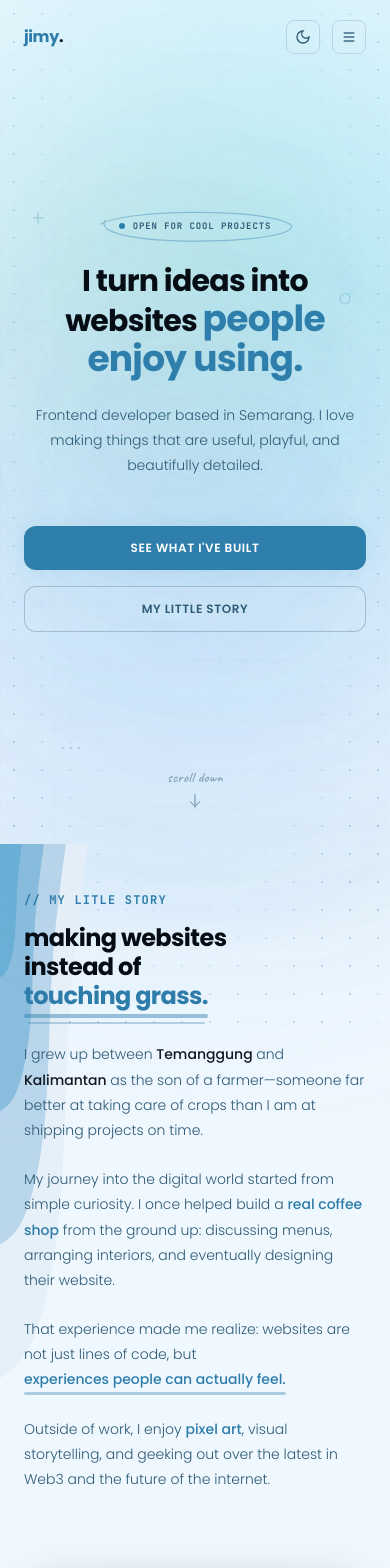
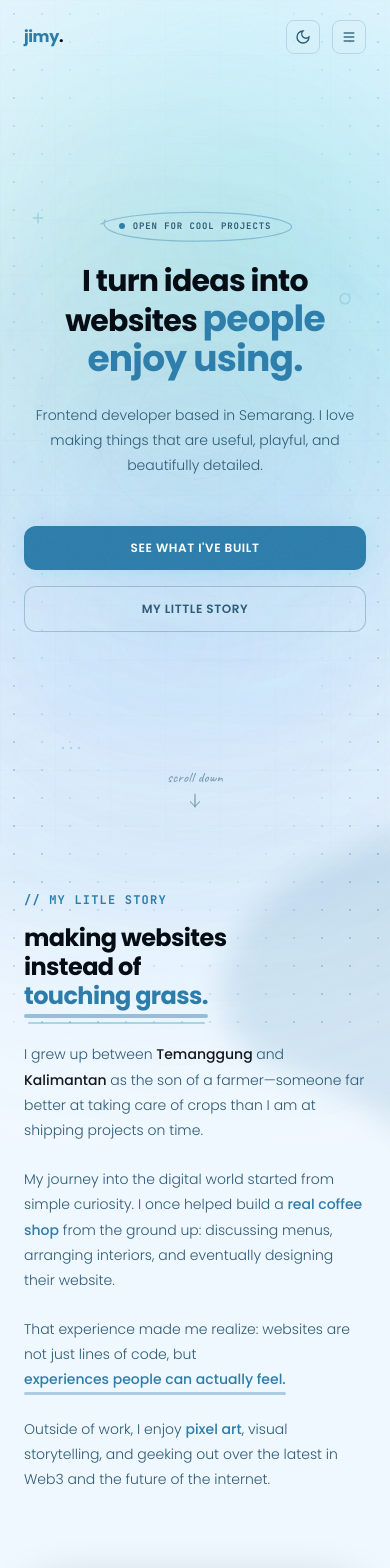
Before and after one commit to BorgirRaX/portofolio, a Vue app: page /about in a window 390 px wide. Shown: the top 1568 px of the page. Built offline with nearby package versions, Linux system fonts and the light colour scheme.

Commit message:
refactor: update background SVGs and remove redundant decorative elements in About and Skills sections

```diff
--- a/src/components/AboutSection.vue
+++ b/src/components/AboutSection.vue
@@ -1,19 +1,15 @@
 <template>
   <section
     id="about"
-    class="pt-12 pb-24 md:pb-32 bg-transparent relative"
-  >
-    <!-- Soft atmospheric transition gradient belt from Hero to About -->
+    class="pt-12 pb-24 md:pb-32 bg-transparent relative">
+
     <div
-      class="absolute -top-16 left-0 right-0 h-48 bg-gradient-to-b from-transparent via-primary/3 to-transparent dark:via-primary/1.5 pointer-events-none z-0"
-    ></div>
+      class="absolute -top-16 left-0 right-0 h-48 bg-linear-to-b from-transparent via-primary/3 to-transparent dark:via-primary/1.5 pointer-events-none z-0">
+    </div>
+    <div
+      class="absolute -top-[120px] left-1/2 -translate-x-1/2 w-[600px] h-[240px] rounded-full bg-primary/4 dark:bg-primary/2 blur-[100px] pointer-events-none z-0">
+    </div>
 
-    <!-- Ambient transition glow belt between Hero and About -->
-    <div
-      class="absolute -top-[120px] left-1/2 -translate-x-1/2 w-[600px] h-[240px] rounded-full bg-primary/4 dark:bg-primary/2 blur-[100px] pointer-events-none z-0"
-    ></div>
-
-    <!-- Hand-drawn vertical doodle connector line (Part 2 of thread) -->
     <svg
       class="absolute top-0 left-[28%] w-8 h-24 text-primary/25 pointer-events-none select-none hidden md:block z-20"
       viewBox="0 0 100 240"
@@ -25,44 +21,31 @@
         stroke="currentColor"
         stroke-width="1.8"
         stroke-linecap="round"
-        stroke-dasharray="5 5"
-      />
+        stroke-dasharray="5 5"/>
     </svg>
 
-    <!-- Subtle wavy connector line (Part 2 of wave) -->
     <svg
       class="absolute top-0 right-[24%] w-6 h-20 text-primary/20 pointer-events-none select-none hidden md:block z-20"
       viewBox="0 0 100 200"
       fill="none"
-      xmlns="http://www.w3.org/2000/svg"
-    >
+      xmlns="http://www.w3.org/2000/svg">
       <path
         d="M 50,0 C 40,60 80,130 60,200"
         stroke="currentColor"
         stroke-width="1.5"
-        stroke-linecap="round"
-      />
+        stroke-linecap="round"/>
     </svg>
 
-    <!-- Corner blob shapes -->
+
     <svg
-      class="absolute inset-0 w-full h-full pointer-events-none z-0 opacity-80 dark:opacity-20"
-      viewBox="0 0 960 540"
-      xmlns="http://www.w3.org/2000/svg"
-      preserveAspectRatio="none"
-    >
-      <g transform="translate(960, 540)">
-        <path d="M-216 0C-201.2 -23.7 -186.4 -47.4 -177.4 -73.5C-168.4 -99.6 -165.3 -128.1 -150.6 -150.6C-135.9 -173.1 -109.7 -189.7 -82.7 -199.6C-55.6 -209.5 -27.8 -212.7 0 -216L0 0Z" fill="#e4eef7" />
-        <path d="M-162 0C-150.9 -17.8 -139.8 -35.5 -133 -55.1C-126.3 -74.7 -124 -96.1 -113 -113C-101.9 -129.9 -82.3 -142.2 -62 -149.7C-41.7 -157.1 -20.9 -159.5 0 -162L0 0Z" fill="#accde6" />
-        <path d="M-108 0C-100.6 -11.8 -93.2 -23.7 -88.7 -36.7C-84.2 -49.8 -82.6 -64 -75.3 -75.3C-68 -86.6 -54.8 -94.8 -41.3 -99.8C-27.8 -104.7 -13.9 -106.4 0 -108L0 0Z" fill="#70aed5" />
-        <path d="M-54 0C-50.3 -5.9 -46.6 -11.8 -44.3 -18.4C-42.1 -24.9 -41.3 -32 -37.7 -37.7C-34 -43.3 -27.4 -47.4 -20.7 -49.9C-13.9 -52.4 -7 -53.2 0 -54L0 0Z" fill="#4a9ecc" />
-      </g>
-      <g transform="translate(0, 0)">
-        <path d="M216 0C197.6 22.5 179.2 44.9 170 70.4C160.7 95.9 160.6 124.5 147.8 147.8C135 171.1 109.4 189.1 82.7 199.6C55.9 210 28 213 0 216L0 0Z" fill="#e4eef7" />
-        <path d="M162 0C148.2 16.8 134.4 33.7 127.5 52.8C120.6 71.9 120.5 93.4 110.8 110.8C101.2 128.3 82.1 141.8 62 149.7C41.9 157.5 21 159.8 0 162L0 0Z" fill="#accde6" />
-        <path d="M108 0C98.8 11.2 89.6 22.5 85 35.2C80.4 48 80.3 62.2 73.9 73.9C67.5 85.5 54.7 94.5 41.3 99.8C28 105 14 106.5 0 108L0 0Z" fill="#70aed5" />
-        <path d="M54 0C49.4 5.6 44.8 11.2 42.5 17.6C40.2 24 40.2 31.1 36.9 36.9C33.7 42.8 27.4 47.3 20.7 49.9C14 52.5 7 53.3 0 54L0 0Z" fill="#4a9ecc" />
-      </g>
+      class="absolute -top-[100px] -right-[400px] md:-right-[500px] w-[750px] md:w-[900px] pointer-events-none z-0 opacity-15 dark:opacity-15 blur-[15px] md:blur-[15px]"
+      viewBox="0 0 900 600"
+      xmlns="http://www.w3.org/2000/svg">
+      <path
+        d="M96.4 -128.4C133.7 -105.6 178.6 -89.1 191.2 -59.9C203.8 -30.6 184.2 11.4 165.7 49.4C147.3 87.4 130.1 121.4 102.7 153.5C75.2 185.6 37.6 215.8 4.1 210.1C-29.4 204.5 -58.8 162.9 -106.3 137.4C-153.9 111.8 -219.6 102.3 -248.5 67.9C-277.4 33.5 -269.5 -25.8 -241.7 -68.4C-213.9 -111.1 -166.3 -137.3 -122.7 -157.9C-79.2 -178.6 -39.6 -193.8 -5 -186.9C29.6 -180.1 59.2 -151.1 96.4 -128.4"
+        fill="currentColor"
+        class="text-primary"
+        transform="translate(485.76 288.89)"/>
     </svg>
 
     <div class="max-w-5xl mx-auto px-6 relative z-20">
@@ -344,5 +327,16 @@
         />
       </svg>
     </div>
+
+    <svg
+      class="absolute -bottom-[100px] -left-[400px] md:-left-[500px] w-[750px] md:w-[900px] pointer-events-none z-0 opacity-15 dark:opacity-15 blur-[15px] md:blur-[15px]"
+      viewBox="0 0 900 600"
+      xmlns="http://www.w3.org/2000/svg">
+      <path
+        d="M142.1 -222.6C176 -199.3 189.9 -146.2 182.3 -101.3C174.8 -56.4 145.8 -19.8 142.8 22.5C139.8 64.9 162.9 113 151.7 138.3C140.5 163.7 95 166.3 58.8 157.4C22.5 148.6 -4.6 128.3 -46.6 129.4C-88.6 130.5 -145.6 153 -185 141.4C-224.4 129.9 -246.3 84.2 -247.8 38.9C-249.2 -6.4 -230.1 -51.4 -208.4 -93.6C-186.6 -135.8 -162.3 -175.1 -127.1 -197.9C-91.9 -220.7 -46 -226.8 4.1 -233.1C54.1 -239.5 108.1 -245.9 142.1 -222.6"
+        fill="currentColor"
+        class="text-primary"
+        transform="translate(481.77 338.5)"/>
+    </svg>
   </section>
 </template>
```
Also changed, not shown: src/components/SkillsSection.vue (+1 -42 lines).
